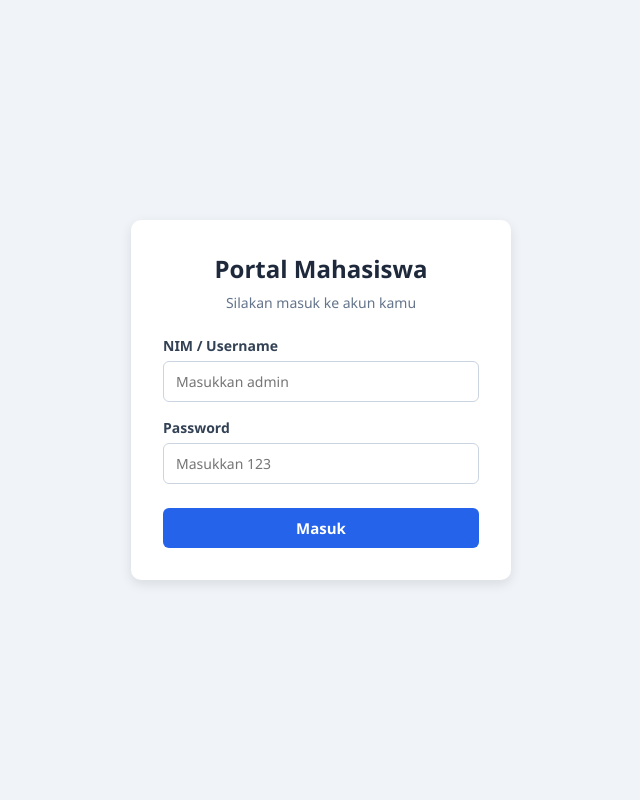
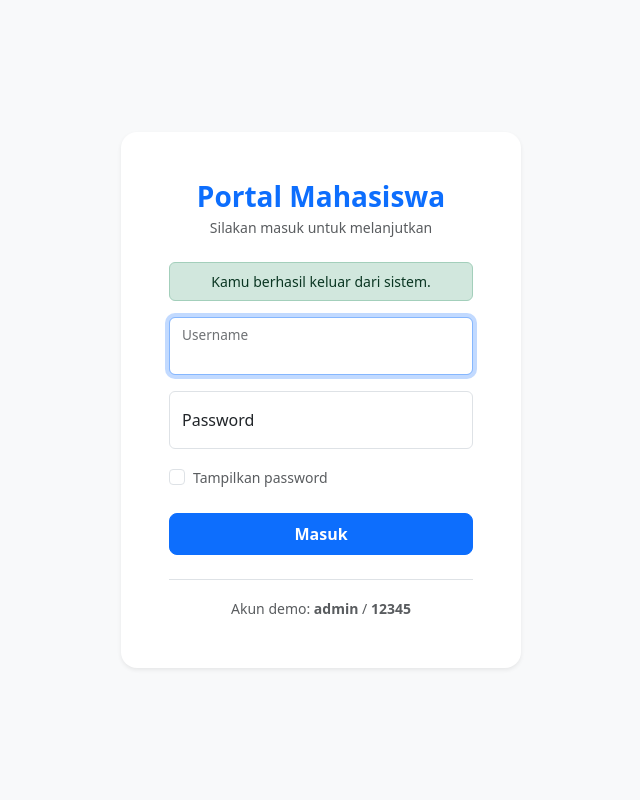
Before and after one commit to hansell422025020-hub/portal-mahasiswa, a PHP site: page /login.php?pesan=logout in a window 1280 px wide. Shown: the whole page, without its empty margins (319-959 px from the left). Run offline with PHP 8.4, Linux system fonts and the light colour scheme.

Commit message:
Update tampilan login

```diff
--- a/login.php
+++ b/login.php
@@ -1,133 +1,104 @@
 <?php
 session_start();
 
-if (isset($_SESSION['login'])) {
+if (isset($_SESSION['login']) && $_SESSION['login'] === true) {
     header("Location: index.php");
     exit;
 }
 
 $error = "";
 
-if (isset($_POST['submit'])) {
-    $nim = $_POST['nim'];
-    $password = $_POST['password'];
+if ($_SERVER["REQUEST_METHOD"] === "POST") {
+    $username = trim($_POST['username']);
+    $password = trim($_POST['password']);
 
-    if ($nim === "admin" && $password === "123") {
+    $akun_valid = [
+        "admin" => "12345",
+        "mahasiswa" => "12345"
+    ];
+
+    if (isset($akun_valid[$username]) && $akun_valid[$username] === $password) {
+
         $_SESSION['login'] = true;
-        $_SESSION['nim'] = $nim;
+        $_SESSION['username'] = $username;
+
         header("Location: index.php");
         exit;
     } else {
-        $error = "NIM atau password salah!";
+        $error = "Username atau password salah!";
     }
 }
 ?>
+
 <!DOCTYPE html>
 <html lang="id">
 <head>
     <meta charset="UTF-8">
-    <meta name="viewport" content="width=device-width, initial-scale=1.0">
+    <meta name="viewport" content="width=device-width, initial-scale=1">
     <title>Login - Portal Mahasiswa</title>
-    <style>
-        * {
-            box-sizing: border-box;
-            font-family: 'Segoe UI', Tahoma, Geneva, Verdana, sans-serif;
-            margin: 0;
-            padding: 0;
-        }
-        body {
-            background-color: #f0f4f8;
-            display: flex;
-            justify-content: center;
-            align-items: center;
-            height: 100vh;
-        }
-        .login-box {
-            background: #ffffff;
-            padding: 32px;
-            border-radius: 10px;
-            box-shadow: 0 4px 12px rgba(0, 0, 0, 0.1);
-            width: 100%;
-            max-width: 380px;
-        }
-        .login-box h2 {
-            text-align: center;
-            color: #1e293b;
-            margin-bottom: 8px;
-        }
-        .login-box p.subtitle {
-            text-align: center;
-            color: #64748b;
-            font-size: 14px;
-            margin-bottom: 24px;
-        }
-        .form-group {
-            margin-bottom: 16px;
-        }
-        .form-group label {
-            display: block;
-            margin-bottom: 6px;
-            color: #334155;
-            font-size: 14px;
-            font-weight: 600;
-        }
-        .form-group input {
-            width: 100%;
-            padding: 10px 12px;
-            border: 1px solid #cbd5e1;
-            border-radius: 6px;
-            font-size: 14px;
-        }
-        .form-group input:focus {
-            outline: none;
-            border-color: #2563eb;
-        }
-        .btn-login {
-            width: 100%;
-            padding: 10px;
-            background-color: #2563eb;
-            color: #ffffff;
-            border: none;
-            border-radius: 6px;
-            font-size: 15px;
-            font-weight: 600;
-            cursor: pointer;
-            margin-top: 8px;
-        }
-        .btn-login:hover {
-            background-color: #1d4ed8;
-        }
-        .error-msg {
-            background-color: #fee2e2;
-            color: #b91c1c;
-            padding: 10px;
-            border-radius: 6px;
-            font-size: 13px;
-            margin-bottom: 16px;
-            text-align: center;
-        }
-    </style>
+    <link href="https://cdn.jsdelivr.net/npm/bootstrap@5.3.3/dist/css/bootstrap.min.css" rel="stylesheet">
 </head>
-<body>
-    <div class="login-box">
-        <h2>Portal Mahasiswa</h2>
-        <p class="subtitle">Silakan masuk ke akun kamu</p>
+<body class="bg-light">
 
-        <?php if ($error !== "") : ?>
-            <div class="error-msg"><?= $error; ?></div>
+    <div class="container min-vh-100 d-flex justify-content-center align-items-center">
+        <div class="card shadow-sm border-0 rounded-4" style="max-width: 400px; width: 100%;">
+            <div class="card-body p-4 p-md-5">
+
+                <div class="text-center mb-4">
+                    <h3 class="fw-bold text-primary mb-1">Portal Mahasiswa</h3>
+                    <p class="text-muted small">Silakan masuk untuk melanjutkan</p>
+                </div>
+
+                <?php if (!empty($error)): ?>
+                    <div class="alert alert-danger py-2 small text-center" role="alert">
+                        <?= $error; ?>
+                    </div>
                 <?php endif; ?>
 
-        <form action="" method="POST">
-            <div class="form-group">
-                <label for="nim">NIM / Username</label>
-                <input type="text" id="nim" name="nim" placeholder="Masukkan admin" required>
+                <?php if (isset($_GET['pesan']) && $_GET['pesan'] === 'logout'): ?>
+                    <div class="alert alert-success py-2 small text-center" role="alert">
+                        Kamu berhasil keluar dari sistem.
                     </div>
-            <div class="form-group">
+                <?php endif; ?>
+
+                <form method="POST" action="">
+
+                    <div class="form-floating mb-3">
+                        <input type="text" class="form-control" id="username" name="username" placeholder="Username" required autofocus>
+                        <label for="username">Username</label>
+                    </div>
+
+                    <div class="form-floating mb-3">
+                        <input type="password" class="form-control" id="password" name="password" placeholder="Password" required>
                         <label for="password">Password</label>
-                <input type="password" id="password" name="password" placeholder="Masukkan 123" required>
                     </div>
-            <button type="submit" name="submit" class="btn-login">Masuk</button>
+
+                    <div class="form-check mb-4">
+                        <input class="form-check-input" type="checkbox" id="lihatPassword" onclick="togglePassword()">
+                        <label class="form-check-label small text-muted" for="lihatPassword">
+                            Tampilkan password
+                        </label>
+                    </div>
+
+                    <button type="submit" class="btn btn-primary w-100 py-2 fw-semibold rounded-3">
+                        Masuk
+                    </button>
                 </form>
+
+                <div class="mt-4 pt-3 border-top text-center">
+                    <small class="text-muted">Akun demo: <b>admin</b> / <b>12345</b></small>
                 </div>
+
+            </div>
+        </div>
+    </div>
+
+    <script>
+        function togglePassword() {
+            const inputPass = document.getElementById("password");
+            inputPass.type = (inputPass.type === "password") ? "text" : "password";
+        }
+    </script>
+
 </body>
 </html>
--- a/logout.php
+++ b/logout.php
@@ -3,6 +3,6 @@ session_start();
 session_unset();
 session_destroy();
 
-header("Location: login.php");
+header("Location: login.php?pesan=logout");
 exit;
 ?>
```
Lines whose indentation alone changed are shown as unchanged.
